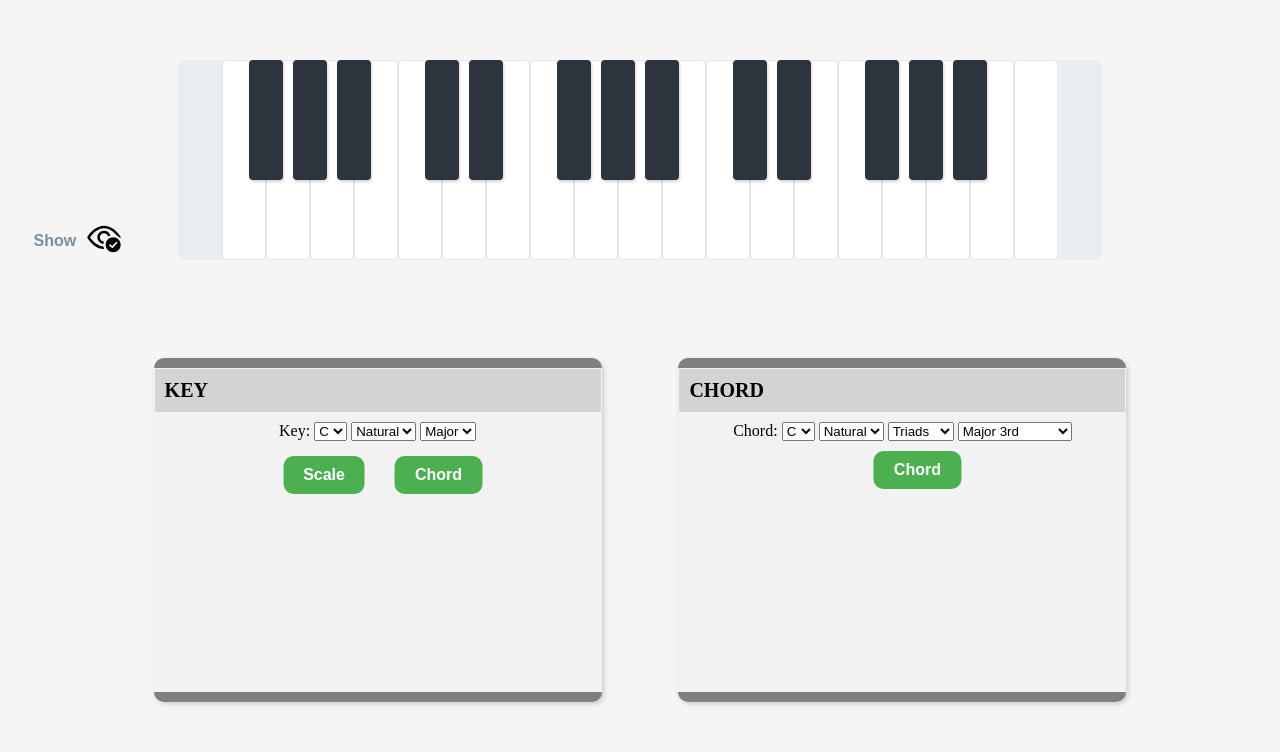
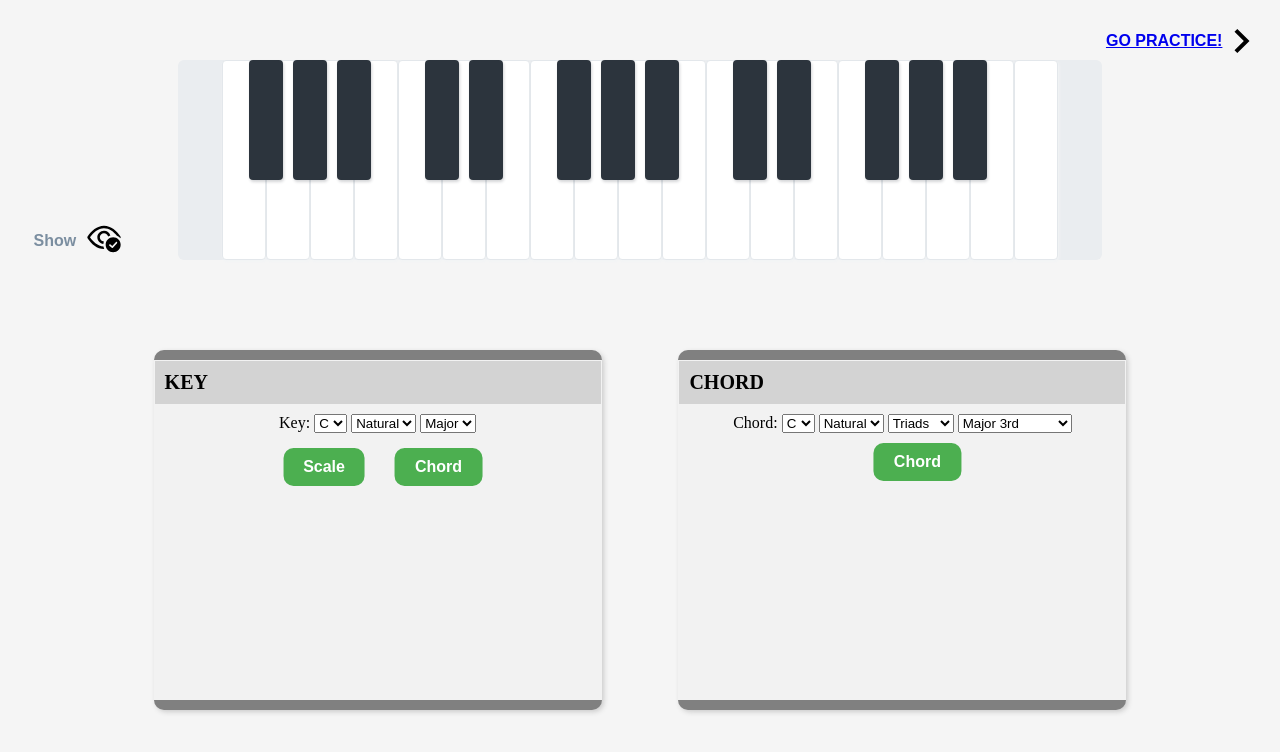
Before and after one commit to One1Bit/ACTAM-Project, a website: page index.html in a window 1280 px wide. Drawn offline with Linux system fonts and the light colour scheme; no server answers.

Commit message:
next page

```diff
--- a/box_chord.css
+++ b/box_chord.css
@@ -4,7 +4,7 @@
     top: 60%;
     right: 12%;
     width: 35%;
-    height: 43%;
+    height: 45%;
     transform: translate(0%, -50%);
     background-color: #f2f2f2; /* add a background color */
     border-radius: 10px; /* add rounded corners */
@@ -40,10 +40,12 @@
 
 .chord-button{
     margin-top: 5px;
+
 }
 
 #chord-index {
     margin-top: 100px; /* add space above the scale */
     color: #333; /* change the text color */
     font: 2vw 'Times New Roman', Times, serif;
+
 }
--- a/box_key.css
+++ b/box_key.css
@@ -4,7 +4,7 @@
     top: 60%;
     left: 12%;
     width: 35%;
-    height: 43%;
+    height: 45%;
     transform: translate(0%, -50%);
     background-color: #f2f2f2; /* add a background color */
     border-radius: 10px; /* add rounded corners */
--- a/index.html
+++ b/index.html
@@ -19,6 +19,11 @@
 <div class="container">
 
     <!-- PIANO-->
+    <div id="to-practice-page">
+    <button> <a href="./test.html">GO PRACTICE!</a></button>
+        <svg xmlns="http://www.w3.org/2000/svg" width="24" height="24" viewBox="0 0 24 24"><path d="M7.33 24l-2.83-2.829 9.339-9.175-9.339-9.167 2.83-2.829 12.17 11.996z"/></svg>
+    </div>
+
     <div class="show-hide">
     <button id="1st">Show</button>
         <div id="eye-svg">
--- a/piano.css
+++ b/piano.css
@@ -180,3 +180,13 @@
     align-items: center;
     height: 1px;
 }
+
+#to-practice-page{
+    position: absolute;
+    top: 5%;
+    right: 2%;
+    display: flex;
+    justify-content:left;
+    align-items: center;
+    height: 1px;
+}
```
Also changed, not shown: test.html (added, +10 -0 lines).
